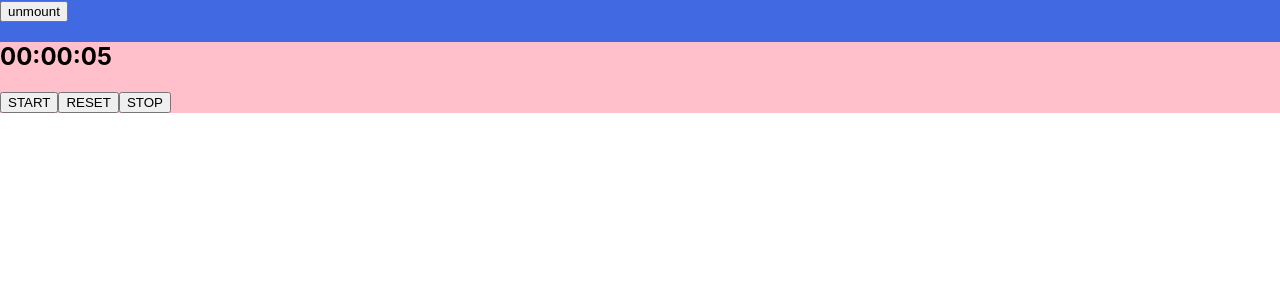
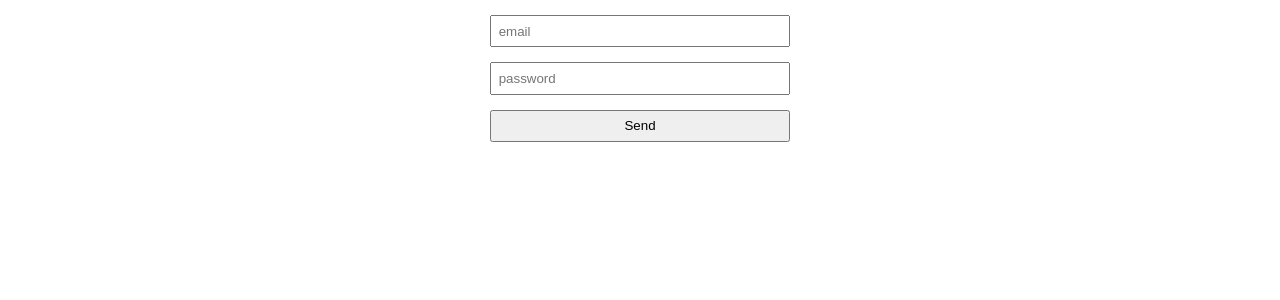
Before and after one commit to artemudovichenko90/fm-react-16-06, a React (Create React App) app: page / in a window 1280 px wide. Shown: the top 300 px of the page. Built offline with nearby package versions, Linux system fonts and the light colour scheme.

Commit message:
Add SingInForm
Form, classnames

```diff
--- a/package.json
+++ b/package.json
@@ -6,6 +6,7 @@
     "@testing-library/jest-dom": "^5.16.4",
     "@testing-library/react": "^13.3.0",
     "@testing-library/user-event": "^13.5.0",
+    "classnames": "^2.3.1",
     "react": "^18.2.0",
     "react-dom": "^18.2.0",
     "react-scripts": "5.0.1",
--- a/src/App.js
+++ b/src/App.js
@@ -1,12 +1,12 @@
 import './App.css';
 import React, { Component } from 'react';
-import StopWatchSection from './components/StopWatchSection';
+import SignInForm from './components/SignInForm'
 
 
 class App extends Component {
   render() {
     return <>
-      <StopWatchSection />
+      <SignInForm />
     </>
   }
 }
--- /dev/null
+++ b/src/components/SignInForm/SignInForm.module.css
@@ -0,0 +1,15 @@
+.form{
+  display: flex;
+  flex-direction: column;
+  max-width: 300px;
+  margin: auto;
+}
+
+.input{
+  margin-top: 15px;
+  padding: 0.5em;
+}
+
+.invalid{
+  background-color: #ff000044;
+}
--- /dev/null
+++ b/src/components/SignInForm/index.js
@@ -0,0 +1,37 @@
+import React, { Component } from 'react';
+import cx from 'classnames';
+import styles from './SignInForm.module.css'
+const initialState = {
+  email: '',
+  pwd: '',
+  emailIsInvalid: false,
+  pwdIsInvalid: false
+}
+class SignInForm extends Component {
+  constructor(props) {
+    super(props);
+    this.state = { ...initialState }
+  }
+  handlerForm = (event) => {
+    event.preventDefault();
+    event.target.reset();
+    this.setState({ ...initialState })
+  }
+  handlerInput = ({ target: { name, value } }) => {
+    this.setState({ [name]: value, [`${name}IsInvalid`]: value.includes(' ') })
+  }
+  render() {
+    const { email, pwd, emailIsInvalid, pwdIsInvalid } = this.state;
+    const emailClass = cx(styles.input, { [styles.invalid]: emailIsInvalid });
+    const pwdClass = cx(styles.input, { [styles.invalid]: pwdIsInvalid });
+    return (
+      <form onSubmit={this.handlerForm} className={styles.form} >
+        <input onChange={this.handlerInput} value={email} className={emailClass} placeholder="email" type="text" name="email" />
+        <input onChange={this.handlerInput} value={pwd} className={pwdClass} placeholder="password" type="password" name="pwd" />
+        <input className={styles.input} type="submit" value="Send" />
+      </form>
+    );
+  }
+}
+
+export default SignInForm;
```
Also changed, not shown: 1 other file (tests, documents, lock files or other folders).
